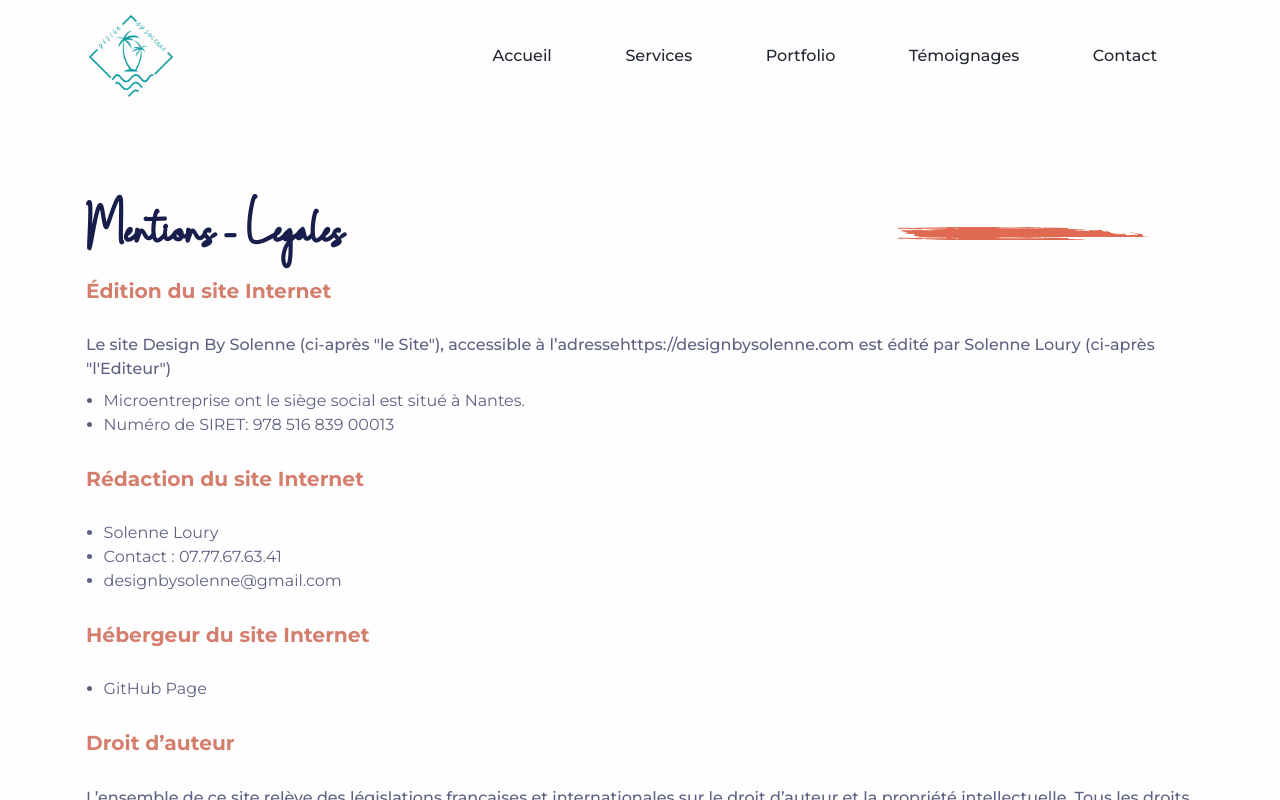
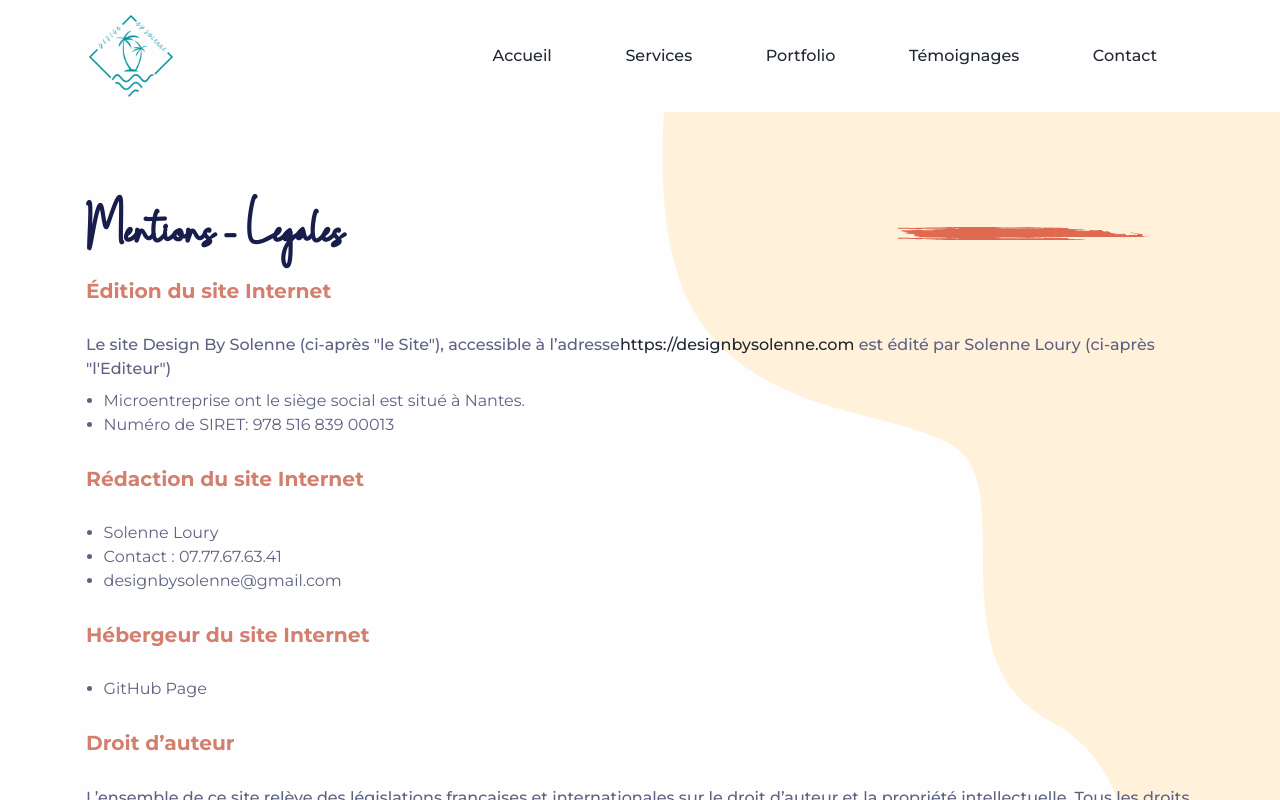
Before and after one commit to designbysolenne/fr, a Next.js app: page /mentions-legales in a window 1280 px wide. Shown: the top 800 px of the page. Built offline with nearby package versions, Linux system fonts and the light colour scheme.

Commit message:
fix: add background wave

```diff
--- a/src/app/conditions-generales-de-vente/cgv.module.css
+++ /dev/null
@@ -1,8 +0,0 @@
-
-.section {
-    padding-top: 7rem;
-}
-
-.bgHolder {
-    background-image:url(../assets/img/cover/hero-bg.svg);
-}
--- a/src/app/mentions-legales/mentions-legales.module.css
+++ /dev/null
@@ -1,7 +0,0 @@
-.section {
-    padding-top: 7rem;
-}
-
-.bgHolder {
-    background-image:url(../assets/img/cover/hero-bg.svg);
-}
--- a/src/app/mentions-legales/page.js
+++ b/src/app/mentions-legales/page.js
@@ -1,26 +1,23 @@
-import styles from './mentions-legales.module.css';
+import bgWave from '../assets/img/cover/hero-bg.svg';
 
-export default function legacy() {
+export default function Legacy() {
     return (
-        <section className={styles.section}>
-            <div className={styles.bgHolder}></div>
+        <section style={{ paddingTop: '7rem' }}>
+            <div className="bg-holder" style={{ backgroundImage: `url(${bgWave.src})` }}></div>
             <div className="container">
                 <div className="row align-items-center">
                     <div className="col-md-12 col-lg-12 text-md-start text-center py-6">
                         <h1 className="hero-title">Mentions - Legales</h1>
                         <h4 className="dbs-text-pink">Édition du site Internet</h4>
-                        {/* eslint-disable-next-line react/no-unescaped-entities */}
-                        <p className="mb-2 fw-medium">Le site Design By Solenne (ci-après "le Site"), accessible à
-                            l’adresse
-                            {/* eslint-disable-next-line react/no-unescaped-entities */}
-                            https://designbysolenne.com est édité par Solenne Loury (ci-après "l'Editeur")
+                        <p className="mb-2 fw-medium">Le site Design By Solenne (ci-après "le Site"), accessible à l’adresse
+                            <a href="https://designbysolenne.com">https://designbysolenne.com</a> est édité par Solenne Loury (ci-après "l'Editeur")
                         </p>
                         <ul>
                             <li>Microentreprise ont le siège social est situé à Nantes.</li>
                             <li>Numéro de SIRET: 978 516 839 00013</li>
                         </ul>
 
-                        <h4 className="dbs-text-pink">Rédaction du site Internet </h4>
+                        <h4 className="dbs-text-pink">Rédaction du site Internet</h4>
                         <ul>
                             <li>Solenne Loury</li>
                             <li>Contact : 07.77.67.63.41</li>
@@ -35,13 +32,12 @@ export default function legacy() {
                         <h4 className="dbs-text-pink">Droit d’auteur</h4>
                         <p className="mb-4 fw-medium">L’ensemble de ce site relève des législations françaises et
                             internationales sur le droit d’auteur et la propriété intellectuelle. Tous les droits de
-                            reproduction sont réservés, y compris pour les documents iconographiques et photographiques.
-                            La
+                            reproduction sont réservés, y compris pour les documents iconographiques et photographiques. La
                             majorité des visuels utilisés pour mes créations sont gratuits et libres de droits.
                         </p>
                     </div>
                 </div>
             </div>
         </section>
-    )
+    );
 }
```
Also changed, not shown: src/app/components/Jumbotron.js (+3 -5 lines), src/app/conditions-generales-de-vente/page.js (+3 -4 lines).
